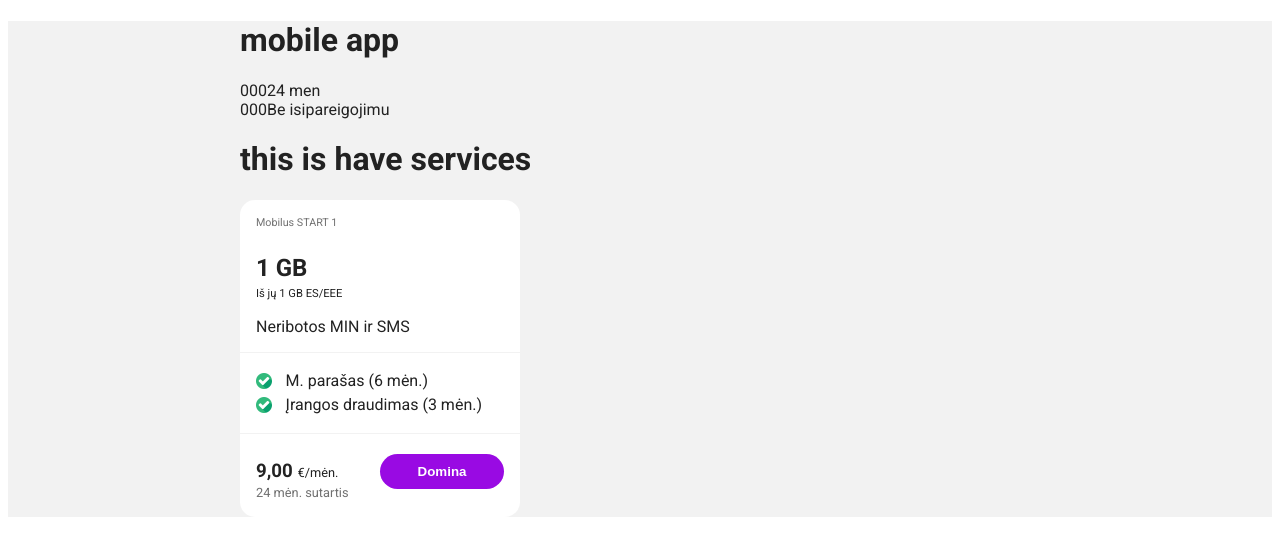
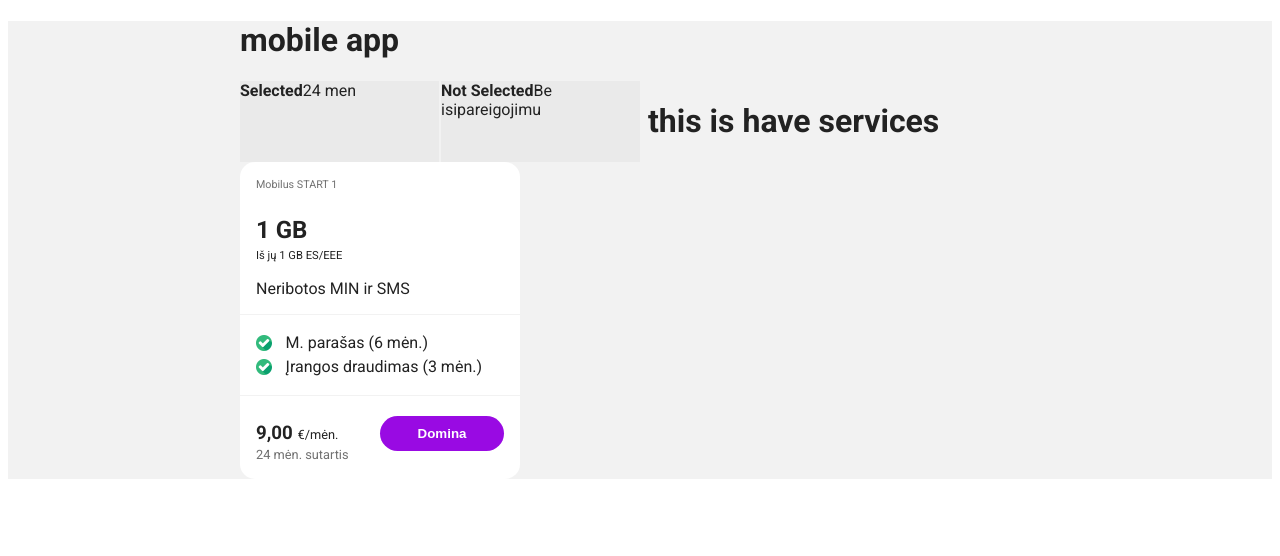
Before and after one commit to lukas-anci/mobile-plans, a React (Create React App) app: page / in a window 1280 px wide. Shown: the top 556 px of the page. Built offline with nearby package versions, Linux system fonts and the light colour scheme.

Commit message:
noCommitment state in app.jsx & conditional rendering of customRadio

```diff
--- a/src/App.css
+++ b/src/App.css
@@ -13,6 +13,10 @@
 .container {
   max-width: 800px;
   margin: 0 auto;
+}
+.d-flex {
+  display: flex;
+  gap: 0.5rem;
 }
 /* button {
   background-color: #990ae3;
@@ -107,3 +111,14 @@ ul {
   font-weight: bold;
   cursor: pointer;
 }
+/* Commitment component */
+.commitment-component {
+  display: flex;
+  width: 50%;
+  gap: 2px;
+}
+
+.c__selection {
+  background-color: rgba(34, 34, 34, 0.04);
+  flex-basis: 50%;
+}
--- a/src/App.jsx
+++ b/src/App.jsx
@@ -9,7 +9,9 @@ import MobilePlanOff from './components/mobilePlanOff';
 class App extends Component {
   constructor(props) {
     super(props);
-    this.state = {};
+    this.state = {
+      noCommitment: false,
+    };
   }
 
   render() {
@@ -17,8 +19,8 @@ class App extends Component {
       <div className="App ">
         <div className="container">
           <h1>mobile app</h1>
-          <div className="controls">
-            <Commitment />
+          <div className="controls d-flex">
+            <Commitment noCommitment={this.state.noCommitment} />
             <HaveServices />
           </div>
           <main className="plan-cards">
--- a/src/components/commitment.jsx
+++ b/src/components/commitment.jsx
@@ -1,16 +1,30 @@
 import React, { Component } from 'react';
+import CustomRadio from './common/customRadio';
 class Commitment extends Component {
-  state = {};
+  handleRadio = () => {
+    console.log('radio was pressed');
+  };
+
   render() {
     return (
       <div className="commitment-component">
         <div className="c__selection">
-          <span className="c__select">000</span>
-          <span className="c__select-title">24 men</span>
+          <span className="c__select">
+            <CustomRadio
+              checked={!this.props.noCommitment}
+              onClick={this.handleRadio}
+            >
+              24 men
+            </CustomRadio>
+          </span>
         </div>
         <div className="c__selection">
-          <span className="c__select">000</span>
-          <span className="c__select-title">Be isipareigojimu</span>
+          <CustomRadio
+            checked={this.props.noCommitment}
+            onClick={this.handleRadio}
+          >
+            Be isipareigojimu
+          </CustomRadio>
         </div>
       </div>
     );
--- /dev/null
+++ b/src/components/common/customRadio.jsx
@@ -0,0 +1,14 @@
+const CustomRadio = (props) => {
+  return (
+    <div onClick={props.onClick} className="radio">
+      {!props.checked ? (
+        <strong>Not Selected</strong>
+      ) : (
+        <strong>Selected</strong>
+      )}
+      <span>{props.children}</span>
+    </div>
+  );
+};
+
+export default CustomRadio;
```
